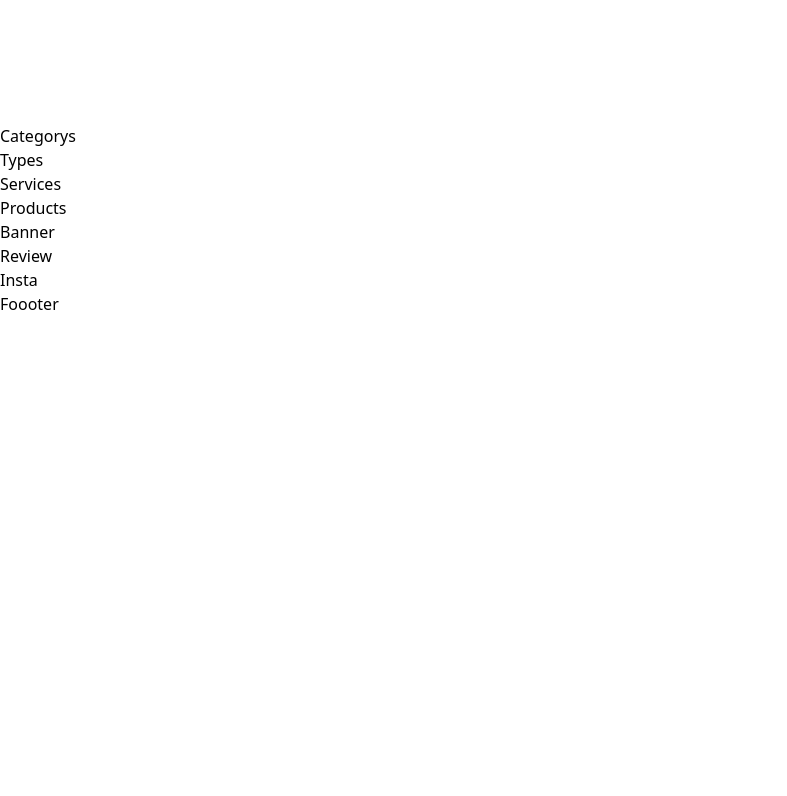
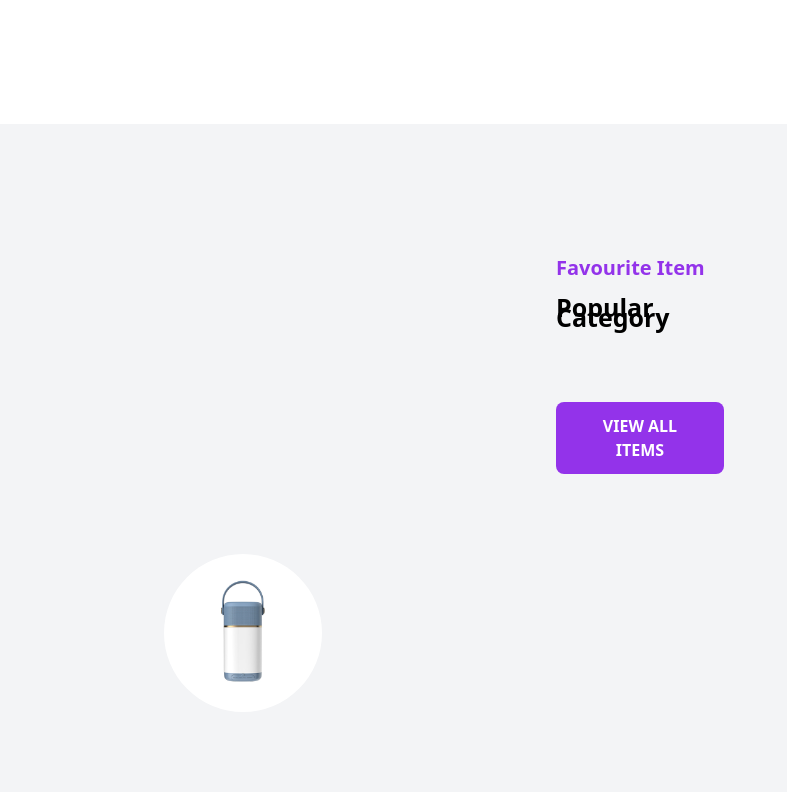
Before and after one commit to Paolauwase-teta/tailwindrepo, a React (Vite) app: page / in a window 1280 px wide. Shown: the part 600-1396 px from the top of the page, without its empty margins (0-787 px from the left). Built offline with nearby package versions, Linux system fonts and the light colour scheme.

Commit message:
Add src/sections/Category.jsx

```diff
--- a/src/sections/Category.jsx
+++ b/src/sections/Category.jsx
@@ -1,9 +1,39 @@
-import React from 'react'
+import React, {useEffect} from 'react'
+import AOS from 'aos';
+import cat1 from '../assets/cat1.jpg';
+import cat2 from '../assets/cat2.jpg';
+import cat3 from '../assets/cat3.jpg';
+import cat4 from '../assets/cat4.jpg';
+import cat5 from '../assets/cat5.jpg';
+import 'aos/dist/aos.css';
 
 const Category = () => {
+    useEffect(() => {
+      AOS.init({
+        offset: 100,
+        duration: 500,
+        easing: 'ease-in-out',
+      });
+      AOS.refresh();
+    }, []);
+
+
   return (
-    <div>
-      Categorys
+    <div id="category" className='w-full bg-gray-100 lg:px-20 px-5 pt-[130px] pb-[80px] flex lg:row flex-col justify-center items-center gap-20'>
+
+    <div data-aos="zoom-in" data-aos-delay="50" className='lg:w-[15%] w-full flex flex-col justify-center lg:items-start items-center gap-[20px]'>
+   <h1 className='text-purple-600 text-xl font-semibold text-center'>Favourite Item</h1>
+   <h1 className='text-black font-semibold text-[25px] leading-[10px] '>Popular Category</h1>
+   <button className='bg-purple-600 hover:bg-purple-400 hover:text-white transition duration-300 ease-in-out  text-white px-8 py-3 rounded-lg font-semibold mt-[60px]'>VIEW ALL ITEMS</button>
+    </div>
+    <div className='lg:w-[85%] w-full grid lg:grid-cols-5 grid-colos-1 justify-center items-start gap-10'>
+     <div data-aos="zoom-in" data-aos-delay="100" className='flex flex-col justify-center items-center gap-6'
+     >
+      <img src={cat1} alt=''className='rounded-full'></img>
+     </div>
+    </div>
+
+
     </div>
   )
 }
```
